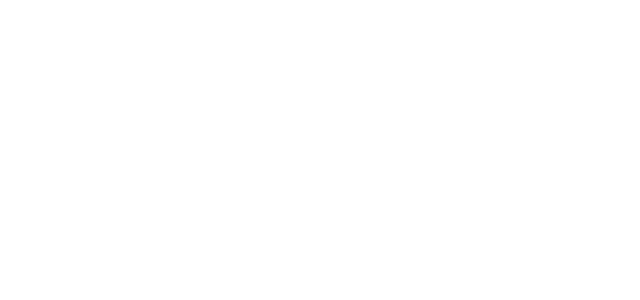
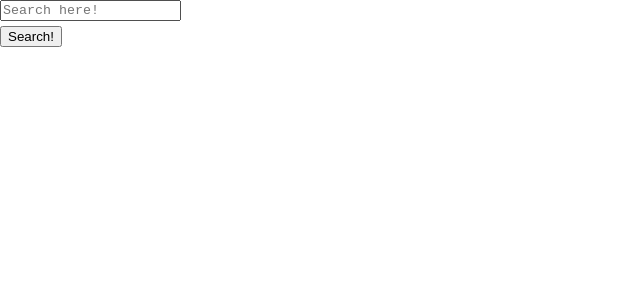
Before and after one commit to Vilkku11/MealApp, a React (Create React App) app: page / in a window 1280 px wide. Shown: the top 300 px of the page, without its empty margins (0-640 px from the left). Built offline with nearby package versions, Linux system fonts and the light colour scheme.

Commit message:
added compontents

```diff
--- a/src/App.js
+++ b/src/App.js
@@ -1,7 +1,11 @@
 import "./App.css";
-
+import MealList from "./components/MealList";
 function App() {
-  return <div></div>;
+  return (
+    <div>
+      <MealList></MealList>
+    </div>
+  );
 }
 
 export default App;
--- /dev/null
+++ b/src/components/MealList.css
@@ -0,0 +1,3 @@
+textarea {
+  resize: none;
+}
--- /dev/null
+++ b/src/components/MealList.js
@@ -0,0 +1,29 @@
+import { useRef } from "react";
+
+import MealPreview from "./MealPreview";
+import "./MealList.css";
+
+const MealList = () => {
+  const search = useRef("");
+
+  const fetchMeals = async () => {
+    console.log("fetchimg meals");
+  };
+
+  return (
+    <div>
+      <form onSubmit={fetchMeals}>
+        <div>
+          <textarea
+            rows="1"
+            id="search"
+            ref={search}
+            placeholder="Search here!"
+          ></textarea>
+        </div>
+        <button>Search!</button>
+      </form>
+    </div>
+  );
+};
+export default MealList;
--- /dev/null
+++ b/src/components/MealPreview.js
@@ -0,0 +1,4 @@
+const MealPreview = (props) => {
+  return <div></div>;
+};
+export default MealPreview;
```
Also changed, not shown: src/components/MealPreview.css (added).
